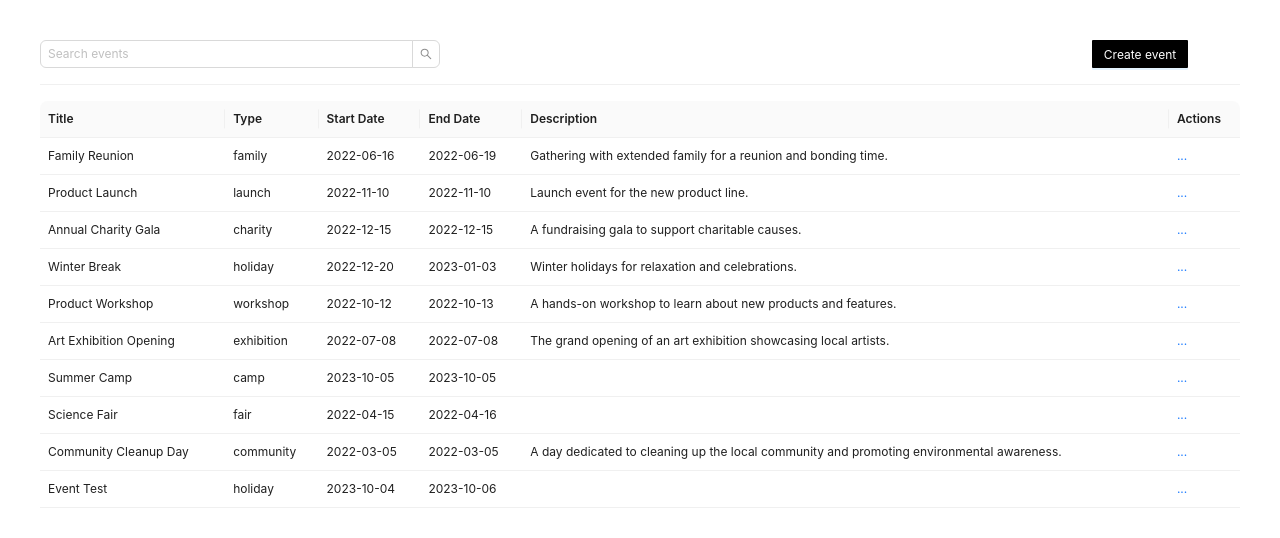
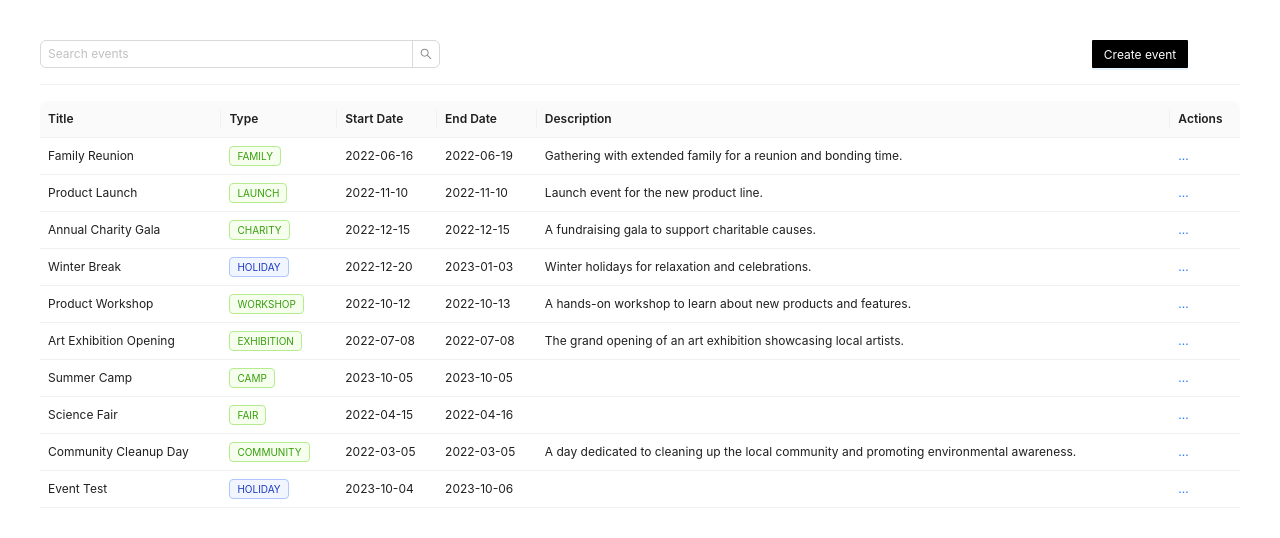
Before and after one commit to arnevandoorslaer/react-test, a React (Vite) app: page / in a window 1280 px wide. Shown: the top 538 px of the page. Built offline with nearby package versions, Linux system fonts and the light colour scheme; data requests are answered from the project's data file.

Commit message:
feat: style type

```diff
--- a/src/core/components/overview-component.tsx
+++ b/src/core/components/overview-component.tsx
@@ -1,4 +1,4 @@
-import { Spin, Table } from 'antd';
+import { Spin, Table, Tag } from 'antd';
 
 import React, { useEffect, useState } from 'react';
 import { useColumns } from '../hooks/useColumn';
@@ -12,9 +12,8 @@ function OverviewComponent({ setUpdateVisible, setSelected, search }) {
 
   const [events, setEvents] = useState();
 
-  const columns = !columnInfo.data
-    ? []
-    : [
+  const columns = columnInfo.data
+    ? [
         ...columnInfo.data,
         {
           title: 'Actions',
@@ -30,7 +29,23 @@ function OverviewComponent({ setUpdateVisible, setSelected, search }) {
             </a>
           ),
         },
-      ];
+      ].map((column) => {
+        if (column.title === 'Type') {
+          return {
+            ...column,
+            render: (tag: string) => {
+              let color = tag === 'holiday' ? 'geekblue' : 'green';
+              return (
+                <Tag color={color} key={tag}>
+                  {tag.toUpperCase()}
+                </Tag>
+              );
+            },
+          };
+        }
+        return column;
+      })
+    : [];
 
   useEffect(() => {
     setEvents(eventInfo.data);
```
